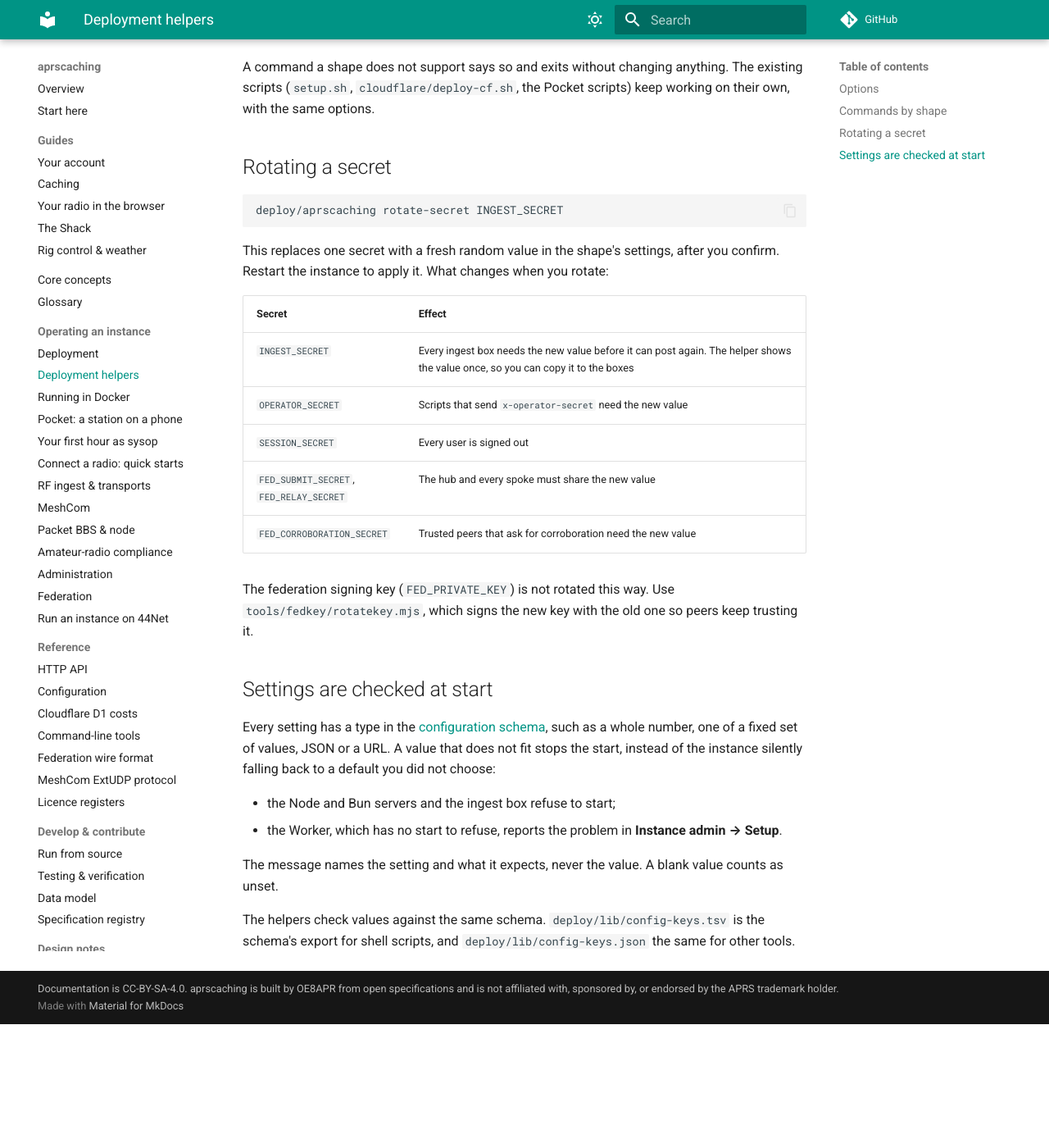
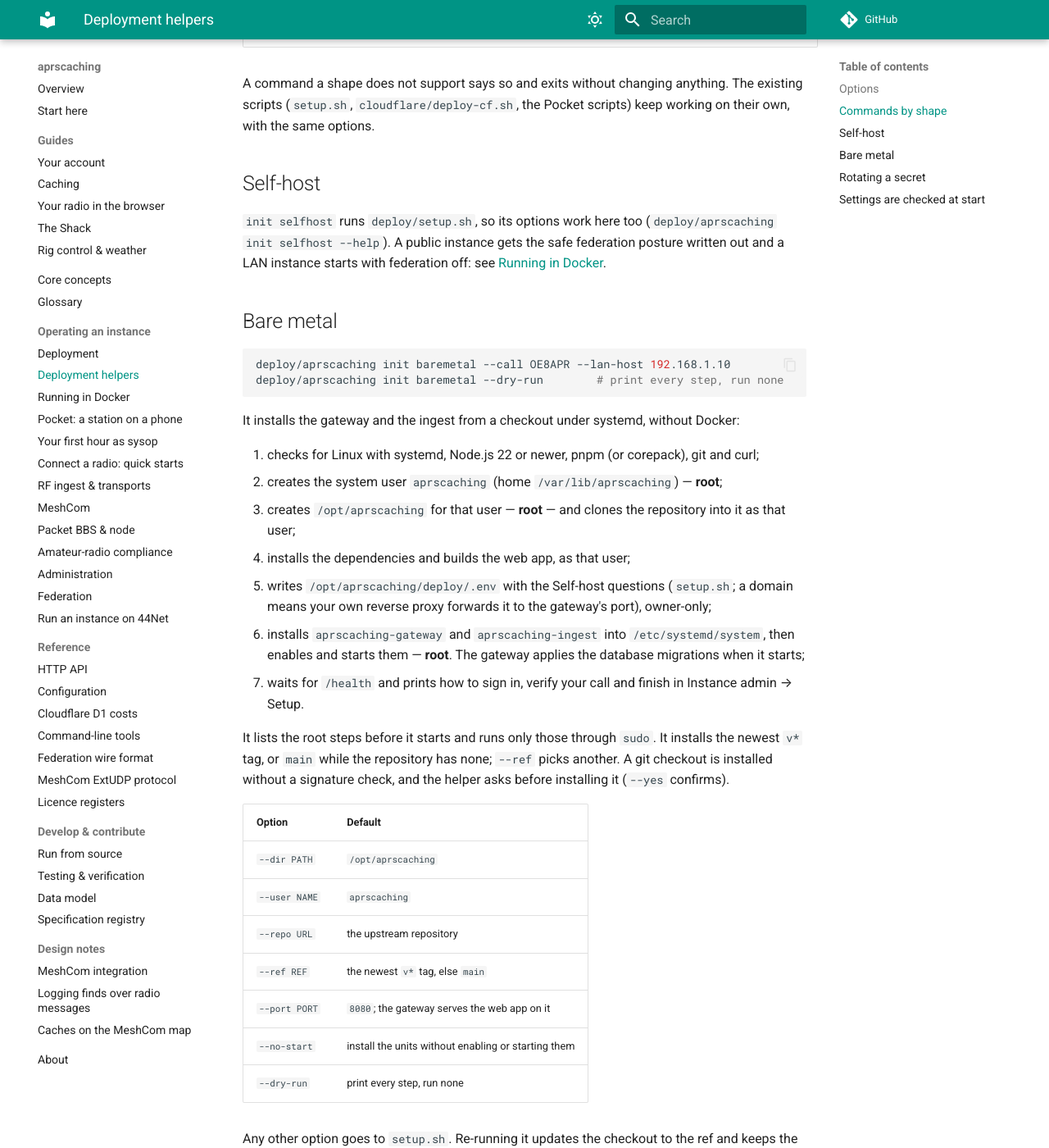
Before and after one commit to apachler/aprscaching, an MkDocs documentation site: the page built from docs/operate/helpers.md, in a window 1280 px wide and 1400 px high, scrolled down 1803 px. Shown: the whole window at 82% size. Built offline with MkDocs 1.6.1 and Material for MkDocs 9.7.7, drawn with Linux system fonts in a browser that asks for light colours; comment, search, counter and statistics services are not loaded; before the commit the page ends 3052 px from its top, so only the background shows below that; some of the changed text lies outside the part shown.

Commit message:
feat(deploy): safe federation defaults in the Self-host wizard, and a bare-metal installer
deploy/setup.sh writes the safe federation posture on a public instance: auto-promotion off and a
corroboration quorum of 2, discovery left unset (any FED_DISCOVER value turns it on), only the https peers
the operator names (a 44Net peer is refused, since a listed peer starts trusted), a required spoke list on a
hub and a required pinned key with a registry, and an optional 44Net name in FED_ENDPOINTS with a pointer to
the self-check. A value the operator chose is kept and flagged when unsafe; a LAN instance starts with
federation off. D1_DAILY_WRITE_BUDGET=0 is written everywhere, since SQLite costs the same whatever it
writes. deploy/.env.example, which the OCI stack copies, carries the same posture. New flags: --fed-peers,
--fed-submit-instances, --fed-registry-key, --net44-name, --app-port, --no-tunnel, --no-next-steps. The
wizard ends with the Instance admin -> Setup hand-over.

deploy/aprscaching init baremetal installs from a checkout under systemd: it checks Linux, systemd, Node.js
22+, pnpm or corepack, git and curl; lists the four root steps (user, directory, units, enable) before it
starts and runs only those as root; clones, installs and builds the web app as a dedicated system user;
writes the .env with the Self-host questions; renders the deploy/systemd units for the directory, user,
port and pnpm; and waits for /health. It installs the newest v* tag, else main, and asks before installing
an unverified checkout. --dry-run prints every step. The bare-metal shape also has status and backup.
The gateway unit sets WEB_DIST, so it serves the web app itself.

Signed-off-by: Andreas Pachler <apachler@paan-systems.com>

````diff
--- a/docs/operate/helpers.md
+++ b/docs/operate/helpers.md
@@ -39,15 +39,56 @@
 
 | Command | Self-host | Cloudflare split | Ingest box | Bare metal | Pocket | Desktop |
 |---|---|---|---|---|---|---|
-| `init` | `setup.sh` | `cloudflare/deploy-cf.sh` | — | — | `pocket/wizard.sh` | how to get the binary |
-| `status` | health + containers | — | containers | — | `pocket/status.sh` | health |
-| `backup` | `backup.sh` | — | — | — | `pocket/backup.sh` | — |
+| `init` | `setup.sh` | `cloudflare/deploy-cf.sh` | — | user, checkout, build, `.env`, units | `pocket/wizard.sh` | how to get the binary |
+| `status` | health + containers | — | containers | health + units | `pocket/status.sh` | health |
+| `backup` | `backup.sh` | — | — | `backup.sh` | `pocket/backup.sh` | — |
 | `restore <file>` | — | — | — | — | `pocket/backup.sh --restore` | — |
 | `update` | — | — | — | — | `pocket/update.sh` | — |
-| `rotate-secret <name>` | `deploy/.env` | `wrangler secret put` | `deploy/.env` | — | `~/.aprscaching/.env` | — |
+| `rotate-secret <name>` | `deploy/.env` | `wrangler secret put` | `deploy/.env` | `<dir>/deploy/.env` | `~/.aprscaching/.env` | — |
 
 A command a shape does not support says so and exits without changing anything. The existing scripts
 (`setup.sh`, `cloudflare/deploy-cf.sh`, the Pocket scripts) keep working on their own, with the same options.
+
+## Self-host
+
+`init selfhost` runs `deploy/setup.sh`, so its options work here too (`deploy/aprscaching init selfhost
+--help`). A public instance gets the safe federation posture written out and a LAN instance starts with
+federation off: see [Running in Docker](docker.md).
+
+## Bare metal
+
+```bash
+deploy/aprscaching init baremetal --call OE8APR --lan-host 192.168.1.10
+deploy/aprscaching init baremetal --dry-run        # print every step, run none
+```
+
+It installs the gateway and the ingest from a checkout under systemd, without Docker:
+
+1. checks for Linux with systemd, Node.js 22 or newer, pnpm (or corepack), git and curl;
+2. creates the system user `aprscaching` (home `/var/lib/aprscaching`) — **root**;
+3. creates `/opt/aprscaching` for that user — **root** — and clones the repository into it as that user;
+4. installs the dependencies and builds the web app, as that user;
+5. writes `/opt/aprscaching/deploy/.env` with the Self-host questions (`setup.sh`; a domain means your own
+   reverse proxy forwards it to the gateway's port), owner-only;
+6. installs `aprscaching-gateway` and `aprscaching-ingest` into `/etc/systemd/system`, then enables and starts
+   them — **root**. The gateway applies the database migrations when it starts;
+7. waits for `/health` and prints how to sign in, verify your call and finish in Instance admin → Setup.
+
+It lists the root steps before it starts and runs only those through `sudo`. It installs the newest `v*` tag,
+or `main` while the repository has none; `--ref` picks another. A git checkout is installed without a
+signature check, and the helper asks before installing it (`--yes` confirms).
+
+| Option | Default |
+|---|---|
+| `--dir PATH` | `/opt/aprscaching` |
+| `--user NAME` | `aprscaching` |
+| `--repo URL` | the upstream repository |
+| `--ref REF` | the newest `v*` tag, else `main` |
+| `--port PORT` | `8080`; the gateway serves the web app on it |
+| `--no-start` | install the units without enabling or starting them |
+| `--dry-run` | print every step, run none |
+
+Any other option goes to `setup.sh`. Re-running it updates the checkout to the ref and keeps the `.env`.
 
 ## Rotating a secret
 
````
Also changed, not shown: TODO.md (+4 -11 lines), deploy/README.md (+1 -1 lines), docs/operate/deployment.md (+3 -2 lines), docs/operate/docker.md (+12 -1 lines), docs/reference/cli.md (+3 -1 lines), 7 other files.
